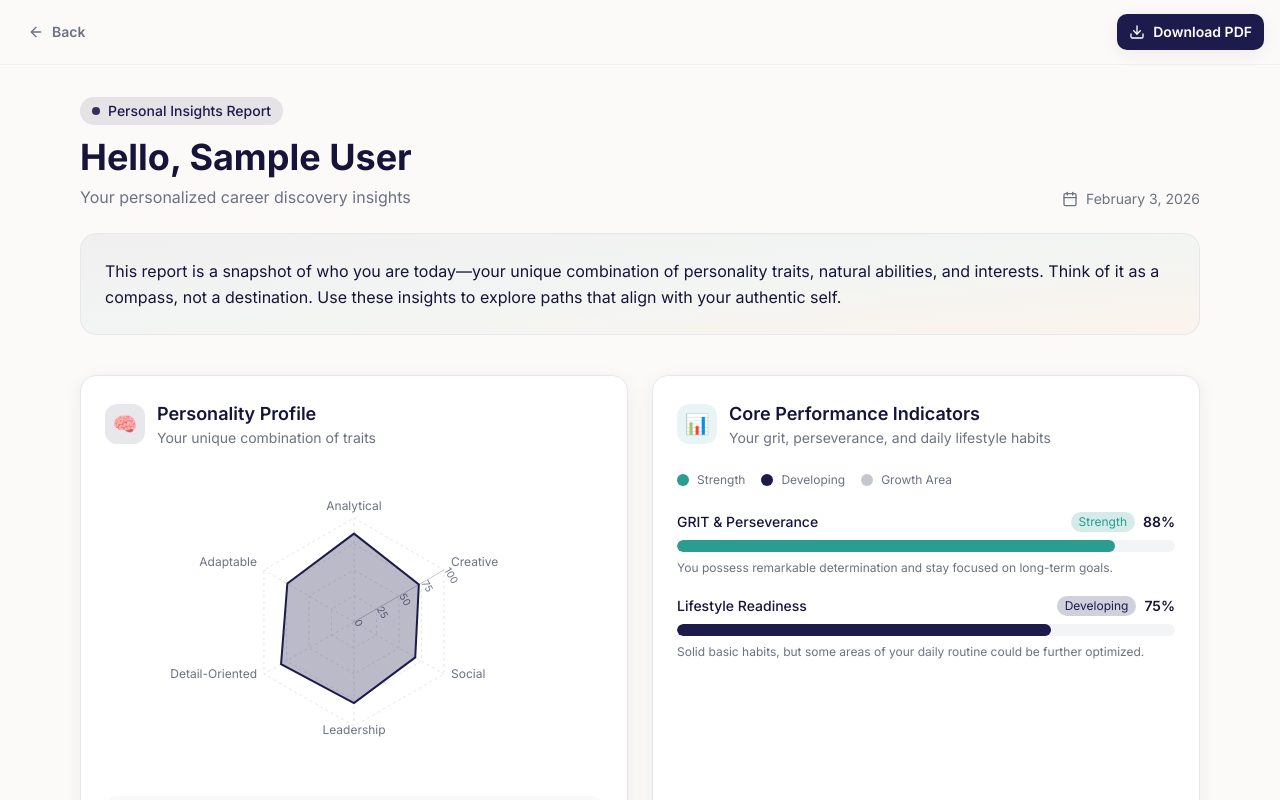
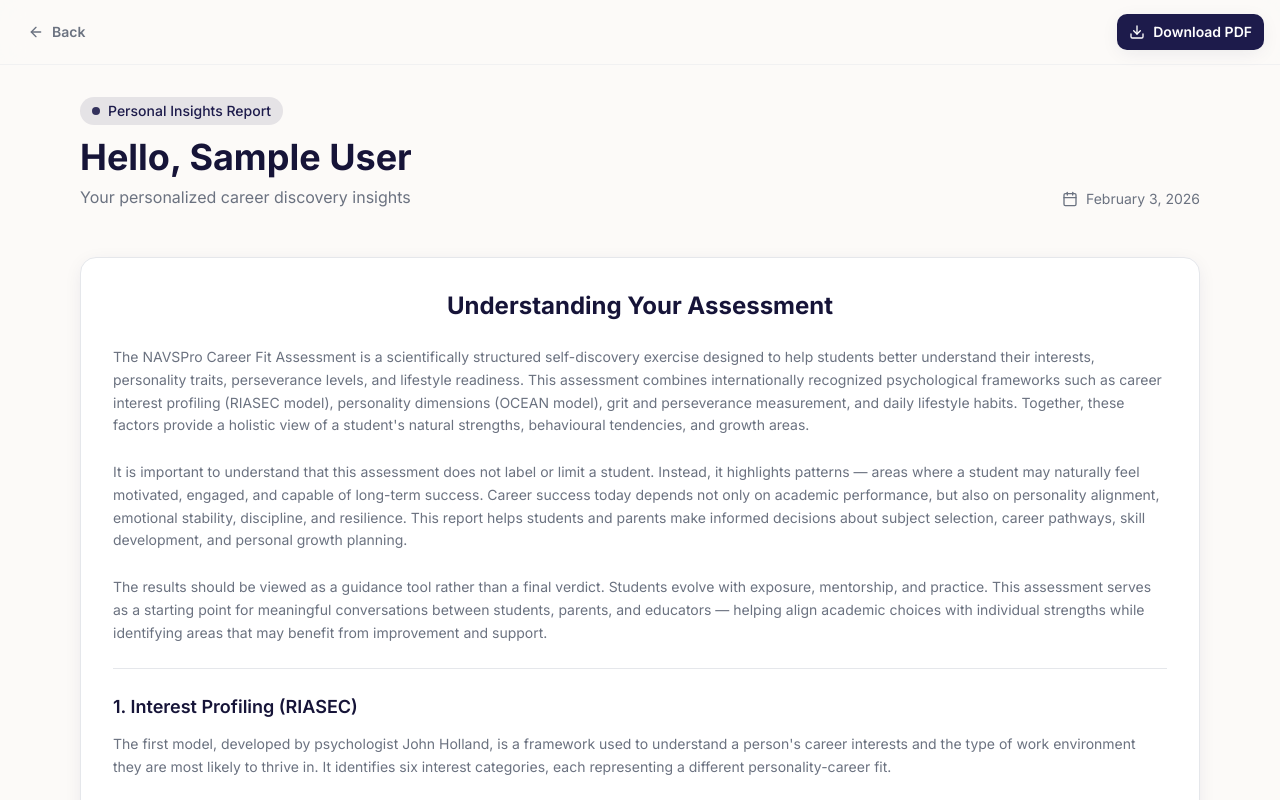
Before and after one commit to gurbaazsingh411-hub/navsproproject, a React (Vite) app: page /report in a window 1280 px wide. Shown: the top 800 px of the page. Built offline with nearby package versions, Linux system fonts and the light colour scheme; no server answers; the database is empty; sample sign-in values are in the browser's storage; the HTML template or start-up script is replaced by a standard one.

Commit message:
feat: Implement Report page to display user assessment results with charts, summaries, and PDF download functionality.

```diff
--- a/src/pages/Report.tsx
+++ b/src/pages/Report.tsx
@@ -160,7 +160,7 @@ const Report = () => {
           <motion.div
             initial={{ opacity: 0, y: 20 }}
             animate={{ opacity: 1, y: 0 }}
-            className="mb-10"
+            className="mb-8"
           >
             <div className="flex flex-col md:flex-row md:items-end md:justify-between gap-4 mb-6">
               <div>
@@ -186,19 +186,8 @@ const Report = () => {
               </div>
             </div>
 
-            {/* Introduction card */}
-            <motion.div
-              initial={{ opacity: 0, y: 20 }}
-              animate={{ opacity: 1, y: 0 }}
-              transition={{ delay: 0.2 }}
-              className="p-6 rounded-2xl bg-gradient-to-br from-primary/5 via-secondary/5 to-accent/5 border border-border"
-            >
-              <p className="text-foreground leading-relaxed">
-                This report is a snapshot of who you are today—your unique combination of personality traits,
-                natural abilities, and interests. Think of it as a compass, not a destination.
-                Use these insights to explore paths that align with your authentic self.
-              </p>
-            </motion.div>
+            {/* Detailed Explanation at Top */}
+            <ReportExplanation />
           </motion.div>
 
           {/* Charts grid */}
@@ -238,8 +227,6 @@ const Report = () => {
             />
           </motion.div>
 
-          <ReportExplanation />
-
           {/* CTA Section - Hide in PDF if possible, or keep it depending on requirement. Keeping it for now. */}
           <motion.div
             initial={{ opacity: 0, y: 30 }}
```
